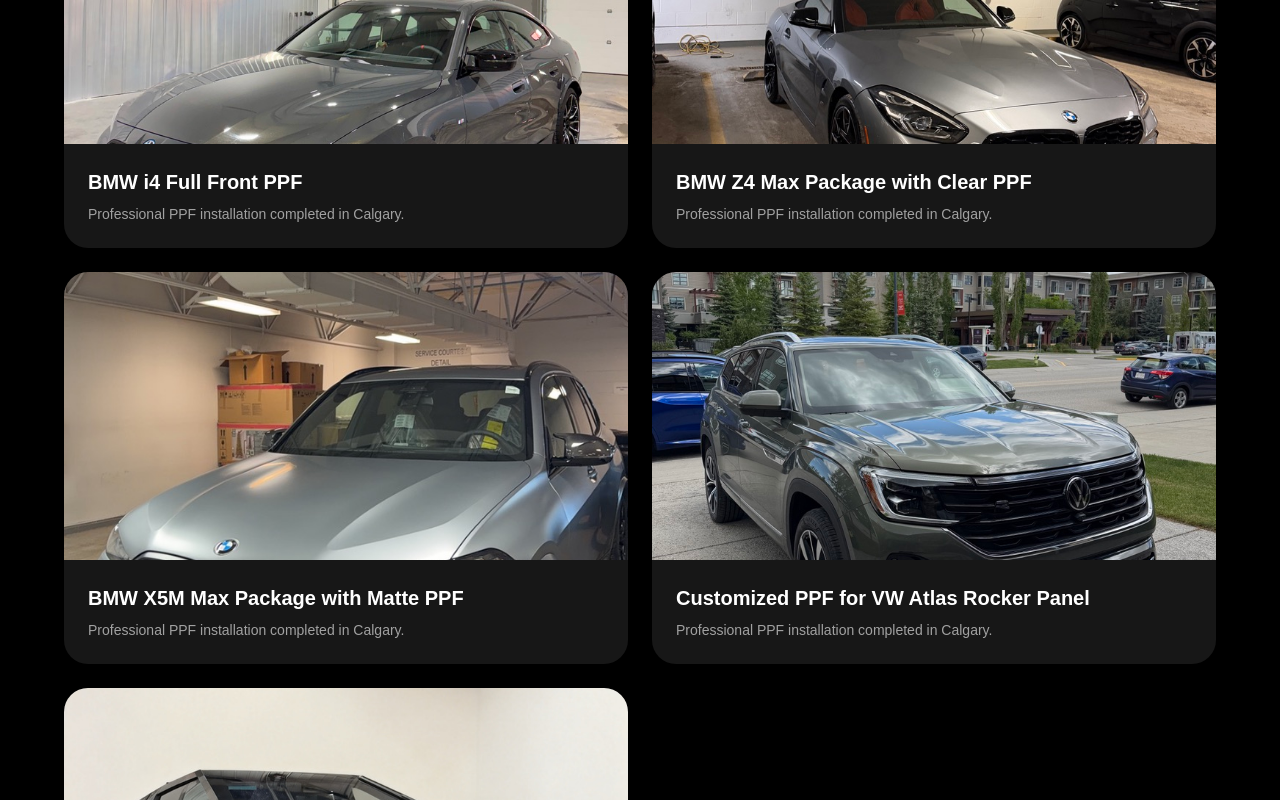
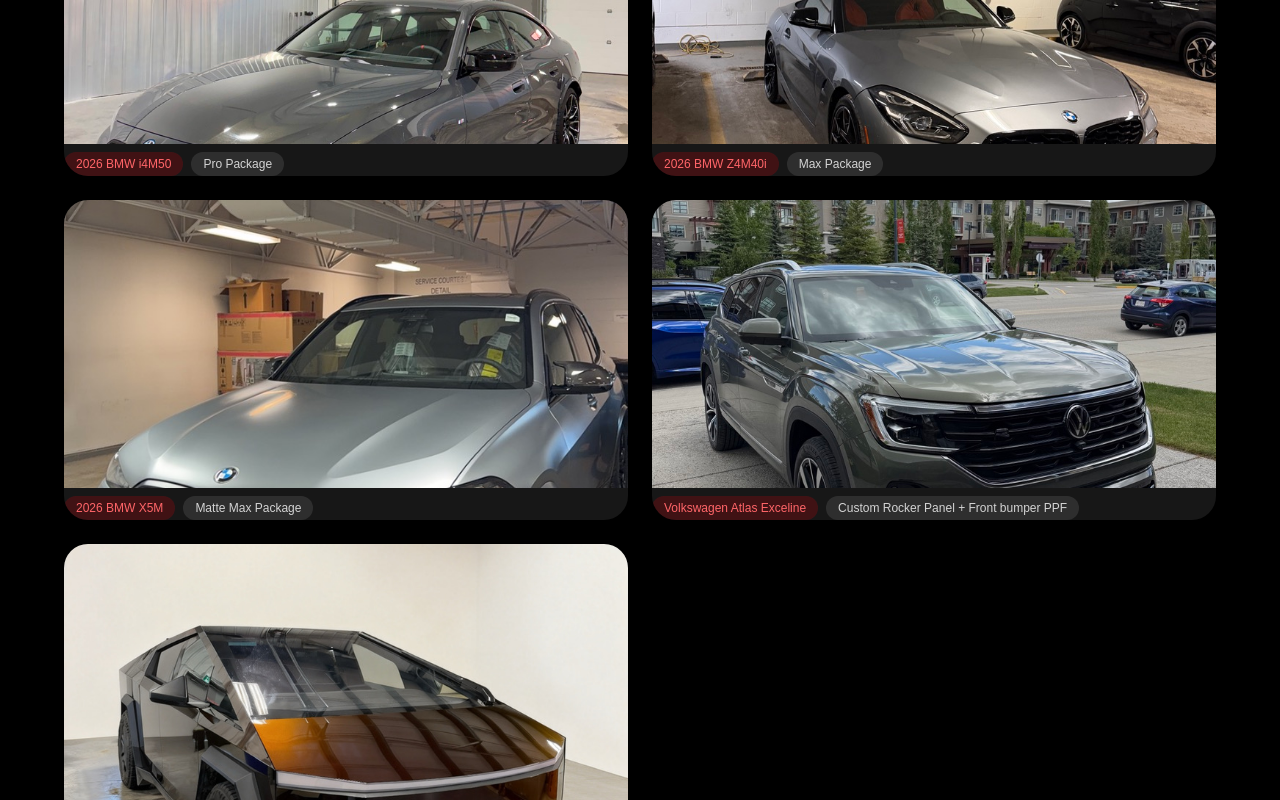
Before and after one commit to frankguo1996/aegisauto, a Next.js app: page / in a window 1280 px wide. Shown: the part 3589-4389 px from the top of the page. Built offline with nearby package versions, Linux system fonts and the light colour scheme.

Commit message:
gallary update

```diff
--- a/app/page.tsx
+++ b/app/page.tsx
@@ -71,28 +71,45 @@
   },
 ];
 
+
 const cases = [
   {
-    title: "BMW i4 Full Front PPF",
+    title: "BMW i4 Full Front Protected",
+    vehicle: "2026 BMW i4M50",
+    service: "Pro Package",
     image: "/images/i4.jpeg",
+    desc: "Protected with Terminax UltraNax Nano",
   },
   {
-    title: "BMW Z4 Max Package with Clear PPF",
+    title: "BMW Z4 Full Car",
+    vehicle: "2026 BMW Z4M40i",
+    service: "Max Package",
     image: "/images/Z4.jpeg",
+    desc: "Protected with Xpel Fusion Plus",
   },
   {
-    title: "BMW X5M Max Package with Matte PPF",
+    title: "BMW X5M Matte Transformation",
+    vehicle: "2026 BMW X5M",
+    service: "Matte Max Package",
     image: "/images/X5M.jpeg",
+    desc: "GSWF DEFENDER Matte Protection PPF",
   },
   {
-    title: "Customized PPF for VW Atlas Rocker Panel",
+    title: "VW Atlas Custom PPF Installation",
+    vehicle: "Volkswagen Atlas Exceline",
+    service: "Custom Rocker Panel + Front bumper PPF",
     image: "/images/Atlas.jpeg",
+    desc: "Terminax UltraNax Nano custom cut",
   },
   {
-    title: "Tesla Cybertruck Full Body PPF",
+    title: "Phantom Red PPF Cybertruck",
+    vehicle: "Tesla Cybertruck",
+    service: "Colored Max Package",
     image: "/images/Cybertruck.jpeg",
+    desc: "Terminax Chroma-X Black Phantom Red protect the Cybertruck",
   },
 ];
+
 
 export default function Home() {
   return (
@@ -383,11 +400,14 @@
                 />
               </div>
 
-                <div className="p-6">
-                  <h3 className="text-xl font-semibold">{item.title}</h3>
-                  <p className="mt-2 text-sm text-neutral-400">
-                    Professional PPF installation completed in Calgary.
-                  </p>
+              <div className="mt-2 flex gap-2 text-xs">
+                <span className="rounded-full bg-red-600/20 px-3 py-1 text-red-400">
+                  {item.vehicle}
+                </span>
+
+                <span className="rounded-full bg-white/10 px-3 py-1 text-neutral-300">
+                  {item.service}
+                </span>
               </div>
             </div>
           ))}
```
Lines whose indentation alone changed are shown as unchanged.
